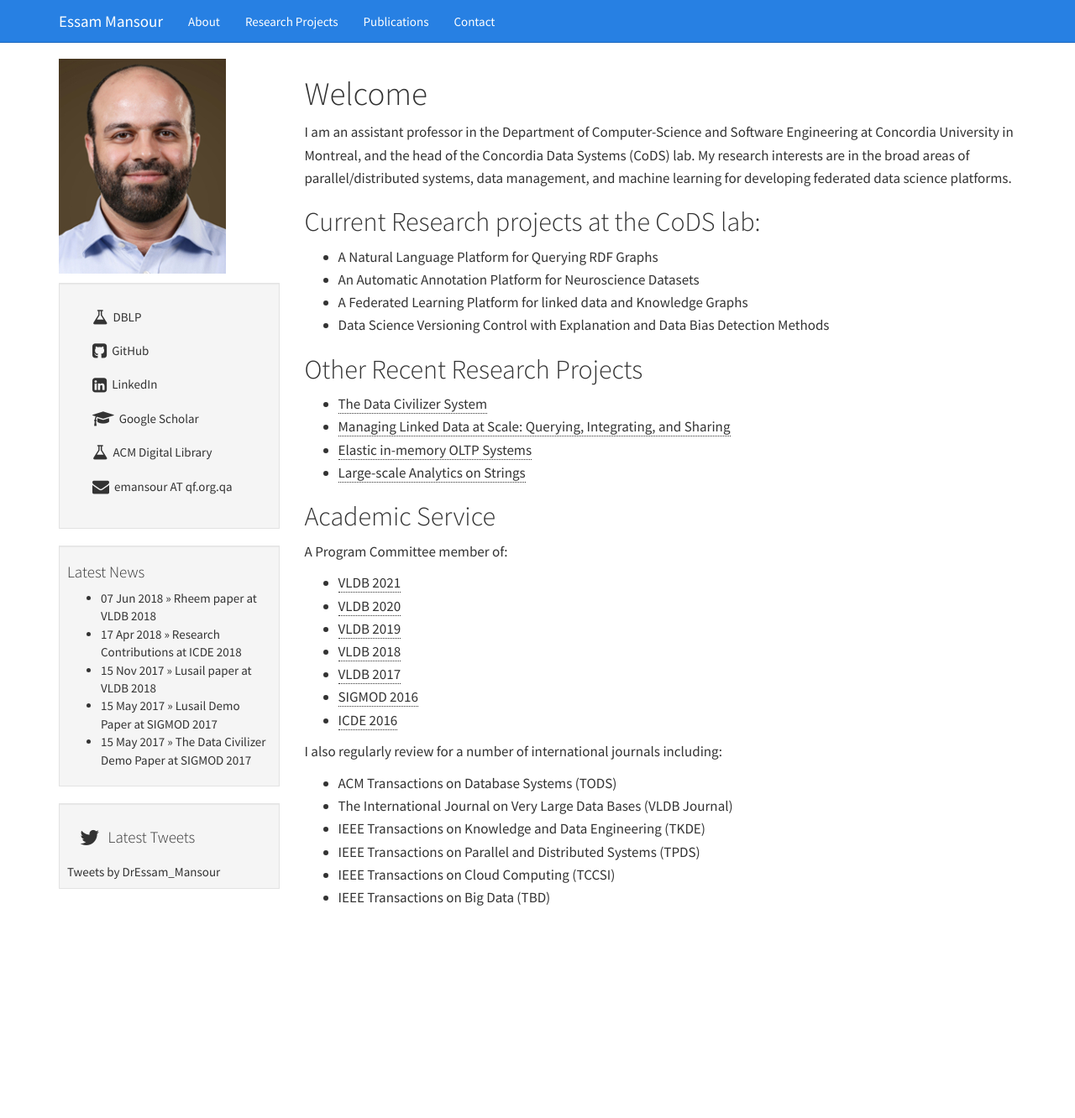
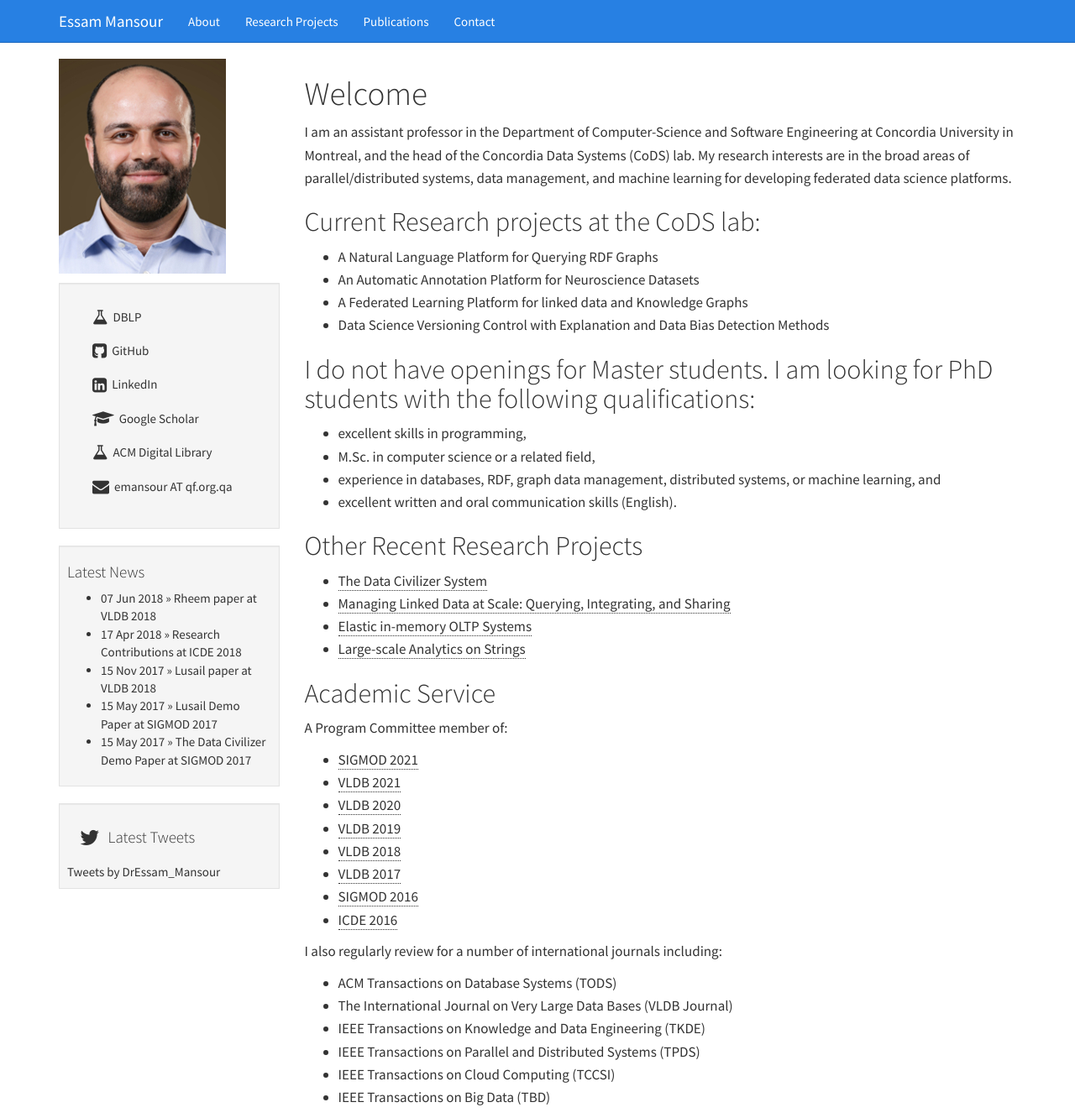
Before and after one commit to mansoure/mansoure.github.io, a Jekyll site: the page built from index.md, in a window 1280 px wide and 1332 px high. Shown: the whole window at 84% size. Built offline with Jekyll 4.4.1, drawn with Linux system fonts in a browser that asks for light colours; comment, search, counter and statistics services are not loaded.

Commit message:
Update index.md

```diff
--- a/index.md
+++ b/index.md
@@ -13,6 +13,11 @@ I am an assistant professor in the Department of Computer-Science and Software E
 - A Federated Learning Platform for linked data and Knowledge Graphs
 - Data Science Versioning Control with Explanation and Data Bias Detection Methods
 
+## I do not have openings for Master students. I am looking for PhD students with the following qualifications:
+- excellent skills in programming,
+- M.Sc. in computer science or a related field,
+- experience in databases, RDF, graph data management, distributed systems, or machine learning, and
+- excellent written and oral communication skills (English).
 
 ## Other Recent Research Projects
 
@@ -25,6 +30,7 @@ I am an assistant professor in the Department of Computer-Science and Software E
 ## Academic Service
 A Program Committee member of:
 
+- [SIGMOD 2021]()
 - [VLDB 2021](https://vldb.org/2021/)
 - [VLDB 2020](https://vldb2020.org/pvldb.html)
 - [VLDB 2019](http://vldb.org/2019/?review-board)
```
